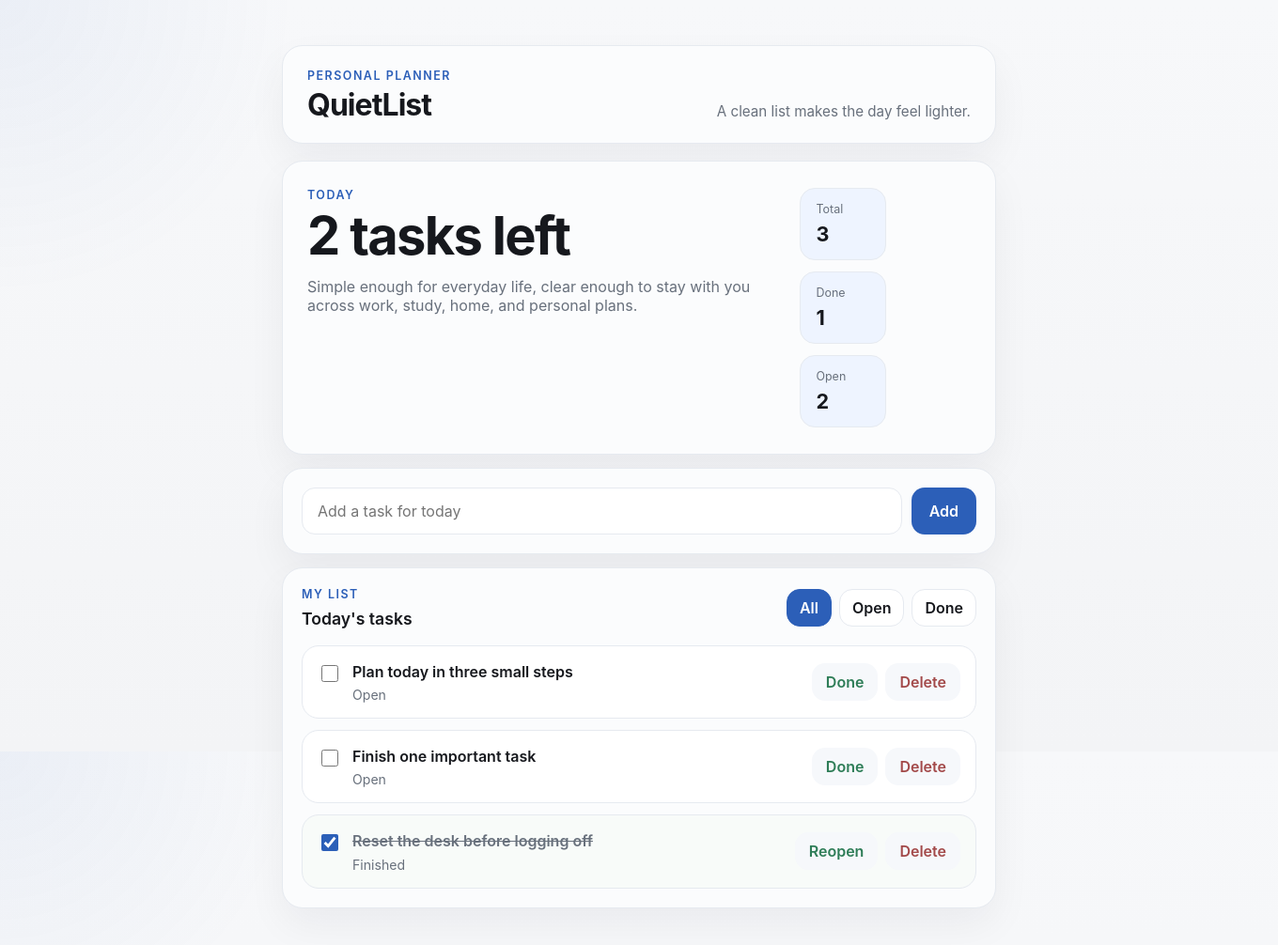
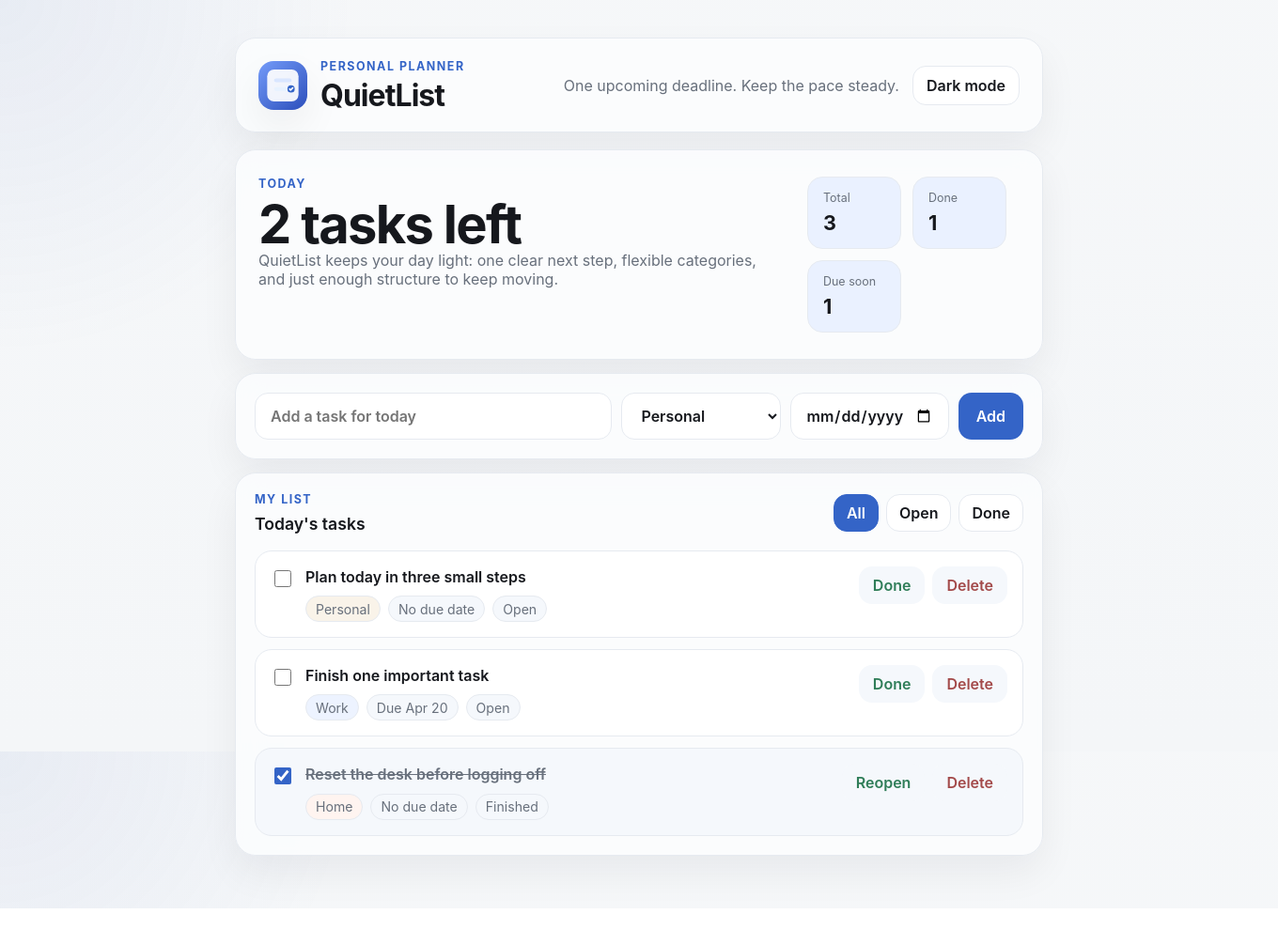
Before and after one commit to Pkkarthik12/quietlist, an Electron app: page src/renderer/index.html in a window 1360 px wide. Shown: the whole page at 94% size. After the commit the page ends 967 px from the top, so only its background shows below. Drawn offline with Linux system fonts and the light colour scheme.

Commit message:
Update QuietList app

```diff
--- a/src/main/main.js
+++ b/src/main/main.js
@@ -7,7 +7,7 @@ function createWindow() {
     height: 880,
     minWidth: 980,
     minHeight: 700,
-    backgroundColor: "#f5efe4",
+    backgroundColor: "#f4f6f8",
     autoHideMenuBar: true,
     title: "QuietList",
     webPreferences: {
--- a/src/renderer/app.js
+++ b/src/renderer/app.js
@@ -1,7 +1,10 @@
-const STORAGE_KEY = "do-do-ist.tasks";
+const TASK_STORAGE_KEY = "quietlist.tasks";
+const THEME_STORAGE_KEY = "quietlist.theme";
 
 const taskForm = document.querySelector("#task-form");
 const taskInput = document.querySelector("#task-input");
+const taskCategory = document.querySelector("#task-category");
+const taskDate = document.querySelector("#task-date");
 const taskList = document.querySelector("#task-list");
 const emptyState = document.querySelector("#empty-state");
 const filters = document.querySelector("#filters");
@@ -10,22 +13,55 @@ const totalCount = document.querySelector("#total-count");
 const completedCount = document.querySelector("#completed-count");
 const focusScore = document.querySelector("#focus-score");
 const todayNote = document.querySelector("#today-note");
+const themeToggle = document.querySelector("#theme-toggle");
 
 const defaultTasks = [
-  { id: crypto.randomUUID(), title: "Plan today in three small steps", completed: false, createdAt: Date.now() - 3 },
-  { id: crypto.randomUUID(), title: "Finish one important task", completed: false, createdAt: Date.now() - 2 },
-  { id: crypto.randomUUID(), title: "Reset the desk before logging off", completed: true, createdAt: Date.now() - 1 }
+  createTask("Plan today in three small steps", "Personal", "", false, Date.now() - 3),
+  createTask("Finish one important task", "Work", tomorrowString(), false, Date.now() - 2),
+  createTask("Reset the desk before logging off", "Home", "", true, Date.now() - 1)
 ];
 
 let currentFilter = "all";
+let currentTheme = loadTheme();
 let tasks = loadTasks();
+
+applyTheme(currentTheme);
+renderTasks();
+
+function createTask(title, category, dueDate, completed = false, createdAt = Date.now()) {
+  return {
+    id: crypto.randomUUID(),
+    title,
+    category,
+    dueDate,
+    completed,
+    createdAt
+  };
+}
+
+function tomorrowString() {
+  const tomorrow = new Date();
+  tomorrow.setDate(tomorrow.getDate() + 1);
+  return tomorrow.toISOString().slice(0, 10);
+}
+
+function normalizeTask(task) {
+  return {
+    id: task.id || crypto.randomUUID(),
+    title: String(task.title || "").trim(),
+    category: task.category || "Personal",
+    dueDate: task.dueDate || "",
+    completed: Boolean(task.completed),
+    createdAt: task.createdAt || Date.now()
+  };
+}
 
 function loadTasks() {
   try {
-    const saved = JSON.parse(localStorage.getItem(STORAGE_KEY));
+    const saved = JSON.parse(localStorage.getItem(TASK_STORAGE_KEY));
 
     if (Array.isArray(saved) && saved.length > 0) {
-      return saved;
+      return saved.map(normalizeTask).filter((task) => task.title);
     }
   } catch (error) {
     console.warn("Could not read tasks from storage.", error);
@@ -35,7 +71,21 @@ function loadTasks() {
 }
 
 function saveTasks() {
-  localStorage.setItem(STORAGE_KEY, JSON.stringify(tasks));
+  localStorage.setItem(TASK_STORAGE_KEY, JSON.stringify(tasks));
+}
+
+function loadTheme() {
+  const savedTheme = localStorage.getItem(THEME_STORAGE_KEY);
+  return savedTheme === "dark" ? "dark" : "light";
+}
+
+function applyTheme(theme) {
+  document.body.dataset.theme = theme;
+  themeToggle.textContent = theme === "dark" ? "Light mode" : "Dark mode";
+}
+
+function saveTheme(theme) {
+  localStorage.setItem(THEME_STORAGE_KEY, theme);
 }
 
 function getFilteredTasks() {
@@ -50,8 +100,63 @@ function getFilteredTasks() {
   return tasks;
 }
 
-function formatMeta(task) {
-  return task.completed ? "Finished" : "Open";
+function formatDate(value) {
+  if (!value) {
+    return "No due date";
+  }
+
+  const date = new Date(`${value}T00:00:00`);
+
+  return new Intl.DateTimeFormat(undefined, {
+    month: "short",
+    day: "numeric"
+  }).format(date);
+}
+
+function dueSoonCount() {
+  const today = new Date();
+  today.setHours(0, 0, 0, 0);
+
+  return tasks.filter((task) => {
+    if (task.completed || !task.dueDate) {
+      return false;
+    }
+
+    const due = new Date(`${task.dueDate}T00:00:00`);
+    const diffDays = Math.round((due - today) / 86400000);
+    return diffDays <= 2;
+  }).length;
+}
+
+function formatMessage(remaining, urgent) {
+  if (remaining === 0) {
+    return "All clear for today.";
+  }
+
+  if (urgent > 0) {
+    return urgent === 1
+      ? "One upcoming deadline. Keep the pace steady."
+      : `${urgent} tasks are due soon. A little progress will help.`;
+  }
+
+  if (remaining === 1) {
+    return "One task left. Nice and simple.";
+  }
+
+  return "A clean list makes the day feel lighter.";
+}
+
+function escapeHtml(value) {
+  return value
+    .replaceAll("&", "&amp;")
+    .replaceAll("<", "&lt;")
+    .replaceAll(">", "&gt;")
+    .replaceAll('"', "&quot;")
+    .replaceAll("'", "&#39;");
+}
+
+function categoryClass(category) {
+  return `category-${category.toLowerCase()}`;
 }
 
 function createTaskItem(task) {
@@ -59,12 +164,18 @@ function createTaskItem(task) {
   item.className = `task-item${task.completed ? " completed" : ""}`;
   item.dataset.id = task.id;
 
+  const dueLabel = task.dueDate ? `Due ${formatDate(task.dueDate)}` : "No due date";
+
   item.innerHTML = `
     <div class="task-main">
       <input type="checkbox" ${task.completed ? "checked" : ""} aria-label="Mark task complete">
-      <div>
+      <div class="task-content">
         <p class="task-title">${escapeHtml(task.title)}</p>
-        <div class="task-meta">${formatMeta(task)}</div>
+        <div class="task-meta">
+          <span class="meta-chip ${categoryClass(task.category)}">${escapeHtml(task.category)}</span>
+          <span class="meta-chip">${escapeHtml(dueLabel)}</span>
+          <span class="meta-chip">${task.completed ? "Finished" : "Open"}</span>
+        </div>
       </div>
     </div>
     <div class="task-actions">
@@ -87,18 +198,13 @@ function renderTasks() {
   const remaining = tasks.filter((task) => !task.completed).length;
   const completed = tasks.filter((task) => task.completed).length;
   const total = tasks.length;
-  const message =
-    remaining === 0
-      ? "All clear for today."
-      : remaining === 1
-        ? "One task left. Nice and simple."
-        : "A clean list makes the day feel lighter.";
+  const urgent = dueSoonCount();
 
   heroCount.textContent = `${remaining} task${remaining === 1 ? "" : "s"} left`;
   totalCount.textContent = String(total);
   completedCount.textContent = String(completed);
-  focusScore.textContent = String(remaining);
-  todayNote.textContent = message;
+  focusScore.textContent = String(urgent);
+  todayNote.textContent = formatMessage(remaining, urgent);
   emptyState.hidden = visibleTasks.length !== 0;
 
   filters.querySelectorAll(".filter").forEach((button) => {
@@ -106,14 +212,8 @@ function renderTasks() {
   });
 }
 
-function addTask(title) {
-  tasks.unshift({
-    id: crypto.randomUUID(),
-    title,
-    completed: false,
-    createdAt: Date.now()
-  });
-
+function addTask(title, category, dueDate) {
+  tasks.unshift(createTask(title, category, dueDate));
   saveTasks();
   renderTasks();
 }
@@ -133,17 +233,9 @@ function deleteTask(id) {
   renderTasks();
 }
 
-function escapeHtml(value) {
-  return value
-    .replaceAll("&", "&amp;")
-    .replaceAll("<", "&lt;")
-    .replaceAll(">", "&gt;")
-    .replaceAll('"', "&quot;")
-    .replaceAll("'", "&#39;");
-}
-
 taskForm.addEventListener("submit", (event) => {
   event.preventDefault();
+
   const title = taskInput.value.trim();
 
   if (!title) {
@@ -151,8 +243,9 @@ taskForm.addEventListener("submit", (event) => {
     return;
   }
 
-  addTask(title);
+  addTask(title, taskCategory.value, taskDate.value);
   taskForm.reset();
+  taskCategory.value = "Personal";
   taskInput.focus();
 });
 
@@ -165,6 +258,12 @@ filters.addEventListener("click", (event) => {
 
   currentFilter = target.dataset.filter;
   renderTasks();
+});
+
+themeToggle.addEventListener("click", () => {
+  currentTheme = currentTheme === "dark" ? "light" : "dark";
+  applyTheme(currentTheme);
+  saveTheme(currentTheme);
 });
 
 taskList.addEventListener("click", (event) => {
@@ -203,5 +302,3 @@ taskList.addEventListener("click", (event) => {
     deleteTask(id);
   }
 });
-
-renderTasks();
--- a/src/renderer/index.html
+++ b/src/renderer/index.html
@@ -9,18 +9,24 @@
 <body>
   <main class="app-shell">
     <header class="topbar">
-      <div>
-        <p class="eyebrow">Personal planner</p>
-        <h1>QuietList</h1>
+      <div class="brand-wrap">
+        <img class="brand-logo" src="./assets/quietlist-mark.svg" alt="QuietList logo">
+        <div>
+          <p class="eyebrow">Personal planner</p>
+          <h1>QuietList</h1>
+        </div>
       </div>
-      <p class="today-note" id="today-note">A calm place for your day.</p>
+      <div class="topbar-actions">
+        <p class="today-note" id="today-note">A calm place for your day.</p>
+        <button type="button" class="theme-toggle" id="theme-toggle" aria-label="Toggle color theme">Dark mode</button>
+      </div>
     </header>
 
     <section class="hero-card">
       <div class="hero-copy">
         <p class="eyebrow">Today</p>
         <h2 id="hero-count">0 tasks left</h2>
-        <p class="muted">Simple enough for everyday life, clear enough to stay with you across work, study, home, and personal plans.</p>
+        <p class="muted">QuietList keeps your day light: one clear next step, flexible categories, and just enough structure to keep moving.</p>
       </div>
       <div class="hero-stats">
         <article>
@@ -32,7 +38,7 @@
           <strong id="completed-count">0</strong>
         </article>
         <article>
-          <span class="stat-label">Open</span>
+          <span class="stat-label">Due soon</span>
           <strong id="focus-score">0</strong>
         </article>
       </div>
@@ -42,6 +48,19 @@
       <form id="task-form" class="task-form">
         <label class="sr-only" for="task-input">Task name</label>
         <input id="task-input" name="task" type="text" maxlength="100" placeholder="Add a task for today">
+
+        <label class="sr-only" for="task-category">Category</label>
+        <select id="task-category" name="category">
+          <option value="Personal">Personal</option>
+          <option value="Work">Work</option>
+          <option value="Study">Study</option>
+          <option value="Health">Health</option>
+          <option value="Home">Home</option>
+        </select>
+
+        <label class="sr-only" for="task-date">Due date</label>
+        <input id="task-date" name="date" type="date">
+
         <button type="submit">Add</button>
       </form>
     </section>
--- a/src/renderer/styles.css
+++ b/src/renderer/styles.css
@@ -1,16 +1,33 @@
 :root {
-  --bg: #f3f4f6;
-  --panel: #fbfcfd;
+  --bg: #f4f6f8;
+  --bg-accent: rgba(64, 99, 185, 0.08);
+  --panel: rgba(251, 252, 253, 0.92);
   --surface: #ffffff;
-  --surface-soft: #f6f8fb;
+  --surface-soft: #f5f8fc;
   --ink: #16181d;
   --muted: #68707c;
   --line: #e6eaf0;
-  --accent: #2c5fb8;
-  --accent-soft: #eef4ff;
-  --success: #2e7d57;
+  --accent: #3464c7;
+  --accent-soft: #eaf1ff;
+  --success: #2f7d58;
   --danger: #a34a4a;
-  --shadow: 0 18px 42px rgba(20, 24, 31, 0.05);
+  --shadow: 0 18px 42px rgba(20, 24, 31, 0.06);
+}
+
+body[data-theme="dark"] {
+  --bg: #11151b;
+  --bg-accent: rgba(111, 146, 225, 0.14);
+  --panel: rgba(22, 27, 35, 0.92);
+  --surface: #171d26;
+  --surface-soft: #202734;
+  --ink: #eff3f8;
+  --muted: #9ca8b8;
+  --line: #2b3441;
+  --accent: #7da4ff;
+  --accent-soft: rgba(125, 164, 255, 0.12);
+  --success: #77c19b;
+  --danger: #ec9191;
+  --shadow: 0 18px 42px rgba(0, 0, 0, 0.25);
 }
 
 * {
@@ -40,28 +57,30 @@ body {
     sans-serif;
   color: var(--ink);
   background:
-    radial-gradient(circle at top left, rgba(44, 95, 184, 0.06), transparent 20%),
-    linear-gradient(180deg, #f7f8fa 0%, var(--bg) 100%);
+    radial-gradient(circle at top left, var(--bg-accent), transparent 24%),
+    linear-gradient(180deg, color-mix(in srgb, var(--bg) 86%, white 14%) 0%, var(--bg) 100%);
+  transition: background-color 180ms ease, color 180ms ease;
 }
 
 .app-shell {
-  width: min(760px, calc(100% - 32px));
+  width: min(860px, calc(100% - 32px));
   margin: 0 auto;
-  padding: 48px 0 56px;
+  padding: 40px 0 56px;
 }
 
 .eyebrow {
   margin: 0 0 8px;
   color: var(--accent);
   font-size: 0.78rem;
-  font-weight: 600;
+  font-weight: 700;
   letter-spacing: 0.12em;
   text-transform: uppercase;
 }
 
 h1,
 h2,
-h3 {
+h3,
+p {
   margin: 0;
 }
 
@@ -95,40 +114,67 @@ h3 {
   border-radius: 22px;
   background: var(--panel);
   box-shadow: var(--shadow);
+  backdrop-filter: blur(14px);
 }
 
 .muted,
 .stat-label,
 .task-meta,
-.empty-state {
+.empty-state,
+.today-note {
   color: var(--muted);
 }
 
 .topbar {
   display: flex;
-  align-items: end;
+  align-items: center;
   justify-content: space-between;
-  gap: 16px;
-  padding: 24px 26px;
+  gap: 18px;
+  padding: 22px 24px;
   margin-bottom: 18px;
 }
 
-.today-note {
-  margin: 0;
-  color: var(--muted);
-  font-size: 0.95rem;
+.brand-wrap,
+.topbar-actions {
+  display: flex;
+  align-items: center;
+  gap: 14px;
+}
+
+.topbar-actions {
+  justify-content: flex-end;
+  flex-wrap: wrap;
+}
+
+.brand-logo {
+  width: 52px;
+  height: 52px;
+  border-radius: 16px;
+  box-shadow: var(--shadow);
+}
+
+.theme-toggle {
+  min-height: 42px;
+  padding: 0 14px;
+  border: 1px solid var(--line);
+  border-radius: 14px;
+  background: var(--surface);
+  color: var(--ink);
+  font: inherit;
+  font-weight: 600;
+  cursor: pointer;
 }
 
 .hero-card {
   display: flex;
   justify-content: space-between;
   gap: 24px;
-  padding: 28px 26px;
+  padding: 28px 24px;
   margin-bottom: 14px;
 }
 
 .hero-copy {
-  max-width: 520px;
+  max-width: 560px;
 }
 
 .hero-stats {
@@ -139,7 +185,7 @@ h3 {
 }
 
 .hero-stats article {
-  min-width: 92px;
+  min-width: 100px;
   padding: 14px 16px;
   border-radius: 16px;
   background: var(--accent-soft);
@@ -175,21 +221,12 @@ h3 {
 
 .task-form {
   display: grid;
-  grid-template-columns: 1fr auto;
+  grid-template-columns: minmax(0, 1.8fr) minmax(120px, 0.8fr) minmax(140px, 0.8fr) auto;
   gap: 10px;
 }
 
-.task-form input {
-  width: 100%;
-  min-height: 50px;
-  border: 1px solid var(--line);
-  border-radius: 14px;
-  padding: 0 16px;
-  font: inherit;
-  background: var(--surface);
-  color: var(--ink);
-}
-
+.task-form input,
+.task-form select,
 .task-form button,
 .filter,
 .task-actions button {
@@ -197,8 +234,17 @@ h3 {
   border-radius: 14px;
   font: inherit;
   font-weight: 600;
-  cursor: pointer;
   transition: background-color 180ms ease, border-color 180ms ease, color 180ms ease;
+}
+
+.task-form input,
+.task-form select {
+  width: 100%;
+  min-height: 50px;
+  padding: 0 16px;
+  background: var(--surface);
+  color: var(--ink);
+  border-color: var(--line);
 }
 
 .task-form button {
@@ -206,13 +252,16 @@ h3 {
   padding: 0 18px;
   background: var(--accent);
   color: #fff;
+  cursor: pointer;
 }
 
 .task-form input:focus,
+.task-form select:focus,
 .task-form button:focus,
 .filter:focus,
+.theme-toggle:focus,
 .task-actions button:focus {
-  outline: 2px solid rgba(44, 95, 184, 0.18);
+  outline: 2px solid color-mix(in srgb, var(--accent) 22%, transparent);
   outline-offset: 2px;
 }
 
@@ -227,6 +276,7 @@ h3 {
   background: var(--surface);
   border-color: var(--line);
   color: var(--ink);
+  cursor: pointer;
 }
 
 .filter.active {
@@ -245,7 +295,7 @@ h3 {
 
 .task-item {
   display: flex;
-  align-items: center;
+  align-items: flex-start;
   justify-content: space-between;
   gap: 16px;
   padding: 16px;
@@ -256,7 +306,7 @@ h3 {
 }
 
 .task-item.completed {
-  background: #f8fbf9;
+  background: var(--surface-soft);
 }
 
 .task-main {
@@ -274,6 +324,10 @@ h3 {
   accent-color: var(--accent);
 }
 
+.task-content {
+  min-width: 0;
+}
+
 .task-title {
   margin: 0;
   font-size: 1rem;
@@ -288,8 +342,41 @@ h3 {
 }
 
 .task-meta {
-  margin-top: 4px;
+  display: flex;
+  flex-wrap: wrap;
+  gap: 8px;
+  margin-top: 8px;
   font-size: 0.88rem;
+}
+
+.meta-chip {
+  display: inline-flex;
+  align-items: center;
+  min-height: 28px;
+  padding: 0 10px;
+  border: 1px solid var(--line);
+  border-radius: 999px;
+  background: var(--surface-soft);
+}
+
+.meta-chip.category-work {
+  background: color-mix(in srgb, var(--accent-soft) 86%, var(--surface) 14%);
+}
+
+.meta-chip.category-personal {
+  background: color-mix(in srgb, #f6efe0 72%, var(--surface) 28%);
+}
+
+.meta-chip.category-study {
+  background: color-mix(in srgb, #ede8ff 72%, var(--surface) 28%);
+}
+
+.meta-chip.category-health {
+  background: color-mix(in srgb, #e7f6ed 72%, var(--surface) 28%);
+}
+
+.meta-chip.category-home {
+  background: color-mix(in srgb, #fff0ea 72%, var(--surface) 28%);
 }
 
 .task-actions {
@@ -303,6 +390,7 @@ h3 {
   padding: 0 14px;
   background: var(--surface-soft);
   border-color: var(--line);
+  cursor: pointer;
 }
 
 .ghost-button {
@@ -341,9 +429,9 @@ h3 {
   }
 }
 
-@media (max-width: 1100px) {
-  h2 {
-    max-width: 13ch;
+@media (max-width: 860px) {
+  .task-form {
+    grid-template-columns: 1fr 1fr;
   }
 }
 
@@ -361,6 +449,15 @@ h3 {
     align-items: flex-start;
   }
 
+  .brand-wrap,
+  .topbar-actions {
+    width: 100%;
+  }
+
+  .topbar-actions {
+    justify-content: space-between;
+  }
+
   .task-form {
     grid-template-columns: 1fr;
   }
```
Also changed, not shown: package.json (+13 -0 lines), .github/workflows/release-tag.yml (added), README.md, build/icon-placeholder.txt, build/icon.svg (added), src/renderer/assets/quietlist-mark.svg (added).
